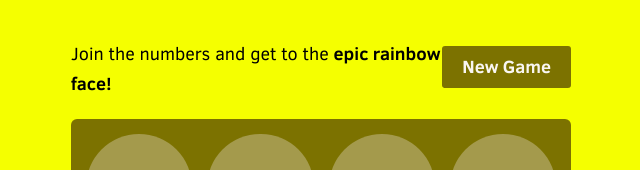
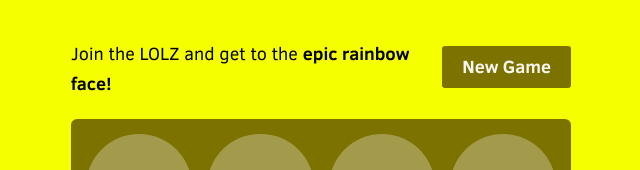
Before and after one commit to EpicGameHacker/2048-LOLZ, a plain HTML site: page index.html in a window 1280 px wide. Shown: the part 168-338 px from the top of the page, 319-959 px from the left. Drawn offline with Linux system fonts and the light colour scheme.

Commit message:
Update index.html

```diff
--- a/index.html
+++ b/index.html
@@ -35,7 +35,7 @@
     <div class="above-game">
       <p class="game-intro">
       <a class="restart-button">New Game</a>
-      Join the numbers and get to the
+      Join the LOLZ and get to the
       <strong class="">epic rainbow face!</strong></p>
 
     </div>
```
